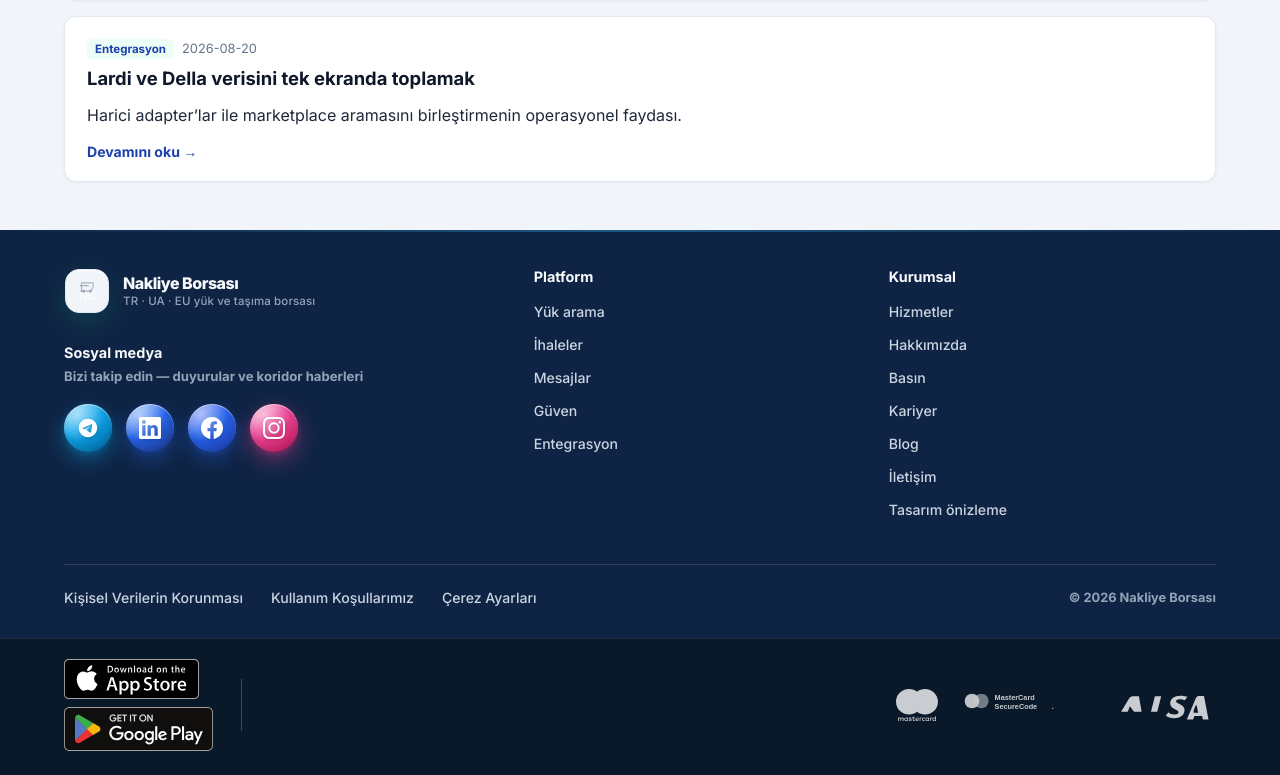
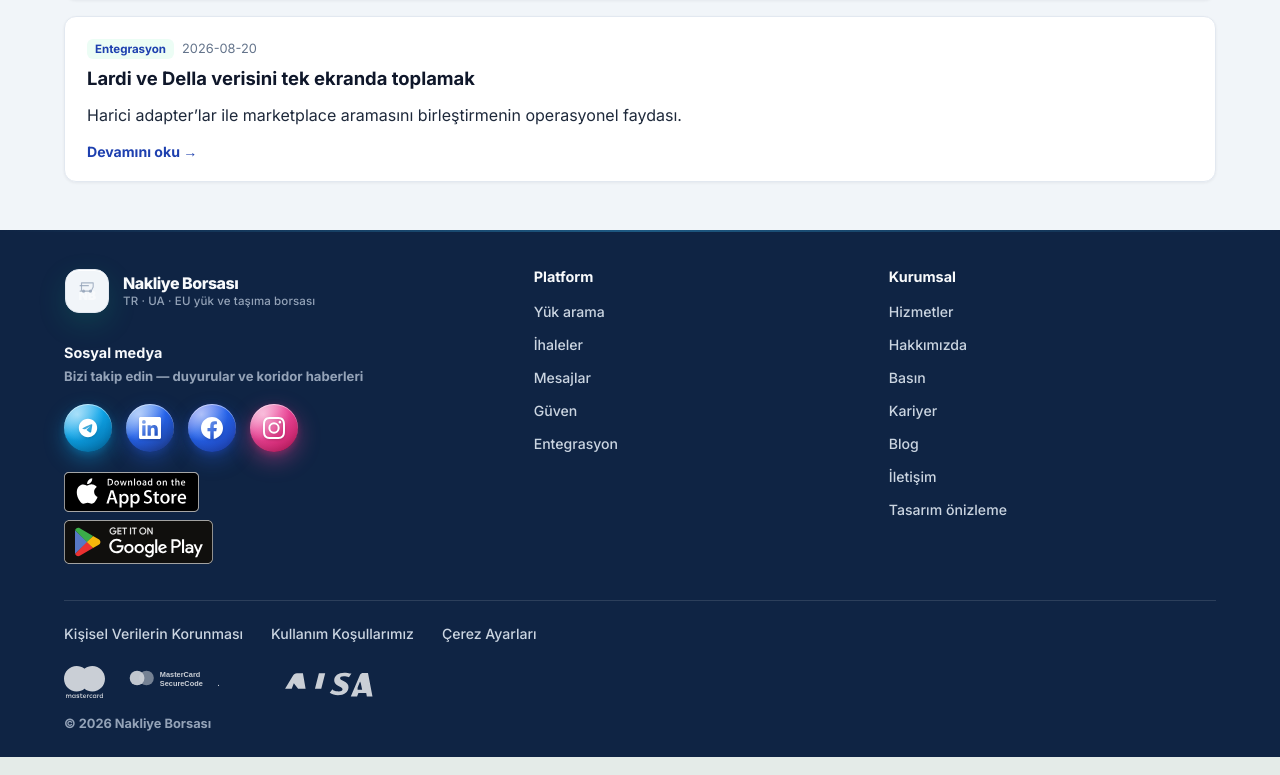
Before and after one commit to kutluhanakinci8-ux/nakliyeborsasi, a Next.js app in the folder apps/web/: page /blog in a window 1280 px wide. Shown: the part 879-1654 px from the top of the page. Built offline with nearby package versions, Linux system fonts and the light colour scheme.

Commit message:
fix(web): footer — ödeme logoları yasal/telif arası, mağaza sosyal altında
Co-authored-by: kutluhanakinci8-ux <kutluhanakinci8-ux@users.noreply.github.com>

```diff
--- a/apps/web/src/app/corporate-theme.css
+++ b/apps/web/src/app/corporate-theme.css
@@ -322,13 +322,8 @@
   color: #64748b;
 }
 
-.site-layout--corporate .site-footer-bottom {
-  border-top-color: rgba(255, 255, 255, 0.1);
-  background: #0a1929;
-}
-
-.site-layout--corporate .site-footer-bottom-rule {
-  background: rgba(148, 163, 184, 0.35);
+.site-layout--corporate .site-footer-meta {
+  border-top-color: rgba(255, 255, 255, 0.12);
 }
 
 .site-layout--corporate .payment-mark {
--- a/apps/web/src/app/globals.css
+++ b/apps/web/src/app/globals.css
@@ -1946,13 +1946,16 @@ a {
 .site-footer-meta {
   grid-column: 1 / -1;
   display: flex;
-  flex-wrap: wrap;
-  align-items: center;
-  justify-content: space-between;
-  gap: 12px 20px;
+  flex-direction: column;
+  align-items: stretch;
+  gap: 14px;
   padding-top: 18px;
   margin-top: 4px;
   border-top: 1px solid rgba(16, 185, 129, 0.12);
+}
+
+.site-footer-brand-social .site-footer-apps {
+  margin-top: 18px;
 }
 
 .site-footer-inner--3 {
@@ -2379,22 +2382,6 @@ a {
   color: #6ee7b7;
 }
 
-.site-footer-bottom {
-  border-top: 1px solid rgba(255, 255, 255, 0.1);
-  background: rgba(0, 0, 0, 0.12);
-}
-
-.site-footer-bottom-inner {
-  max-width: 1200px;
-  margin: 0 auto;
-  padding: 20px 24px 24px;
-  display: flex;
-  flex-wrap: wrap;
-  align-items: center;
-  justify-content: center;
-  gap: 20px 28px;
-}
-
 .site-footer-apps {
   display: flex;
   flex-direction: column;
@@ -2431,19 +2418,13 @@ a {
   height: 44px;
 }
 
-.site-footer-bottom-rule {
-  flex: 0 0 1px;
-  width: min(280px, 100%);
-  height: 1px;
-  background: rgba(255, 255, 255, 0.14);
-}
-
 .site-footer-payments {
   display: flex;
   flex-wrap: wrap;
   align-items: center;
-  justify-content: center;
-  gap: 16px 22px;
+  justify-content: flex-start;
+  gap: 14px 20px;
+  padding: 4px 0 2px;
 }
 
 .payment-mark {
@@ -2465,28 +2446,8 @@ a {
   opacity: 0.78;
 }
 
-@media (min-width: 720px) {
-  .site-footer-bottom-inner {
-    justify-content: space-between;
-    flex-wrap: nowrap;
-  }
-
-  .site-footer-apps {
-    flex-direction: column;
-    align-items: flex-start;
-    gap: 8px;
-  }
-
-  .site-footer-bottom-rule {
-    width: 1px;
-    height: 52px;
-    flex: 0 0 1px;
-  }
-
-  .site-footer-payments {
-    justify-content: flex-end;
-    flex: 1;
-  }
+.site-footer-meta .site-footer-copy {
+  margin-top: 2px;
 }
 
 .auth-page {
--- a/apps/web/src/components/FooterTrustBar.tsx
+++ b/apps/web/src/components/FooterTrustBar.tsx
@@ -5,20 +5,33 @@ const PLAY_STORE_URL =
   "https://play.google.com/store/apps/details?id=com.nakliyeborsasi.app";
 
 const STORE_BADGES = {
-  appStore: { src: "/footer/app-store.svg", width: 135, height: 40, alt: "Download on the App Store" },
-  googlePlay: { src: "/footer/google-play.svg", width: 155, height: 60, alt: "Get it on Google Play" },
+  appStore: {
+    src: "/footer/app-store.svg",
+    width: 135,
+    height: 40,
+    alt: "Download on the App Store",
+  },
+  googlePlay: {
+    src: "/footer/google-play.svg",
+    width: 155,
+    height: 60,
+    alt: "Get it on Google Play",
+  },
 } as const;
 
 const PAYMENT_MARKS = [
   { src: "/footer/mastercard.svg", width: 72, height: 32, alt: "Mastercard" },
-  { src: "/footer/mastercard-securecode.svg", width: 128, height: 32, alt: "Mastercard SecureCode" },
+  {
+    src: "/footer/mastercard-securecode.svg",
+    width: 128,
+    height: 32,
+    alt: "Mastercard SecureCode",
+  },
   { src: "/footer/visa.svg", width: 72, height: 24, alt: "Visa" },
 ] as const;
 
-export function FooterTrustBar() {
+export function FooterStoreBadges() {
   return (
-    <div className="site-footer-bottom">
-      <div className="site-footer-bottom-inner">
     <div className="site-footer-apps" aria-label="Mobil uygulama">
       <a
         className="store-badge"
@@ -51,7 +64,11 @@ export function FooterTrustBar() {
         />
       </a>
     </div>
-        <div className="site-footer-bottom-rule" aria-hidden />
+  );
+}
+
+export function FooterPaymentMarks() {
+  return (
     <div
       className="site-footer-payments"
       aria-label="Ödeme ve güvenlik iş ortakları"
@@ -68,7 +85,5 @@ export function FooterTrustBar() {
         </span>
       ))}
     </div>
-      </div>
-    </div>
   );
 }
--- a/apps/web/src/components/SiteFooter.tsx
+++ b/apps/web/src/components/SiteFooter.tsx
@@ -1,7 +1,7 @@
 import Link from "next/link";
 import { SiteBrand } from "./SiteBrand";
 import { SocialMediaLinks } from "./SocialMediaLinks";
-import { FooterTrustBar } from "./FooterTrustBar";
+import { FooterPaymentMarks, FooterStoreBadges } from "./FooterTrustBar";
 import { CORPORATE_NAV_ITEMS, PLATFORM_NAV_ITEMS } from "../lib/siteNavigation";
 
 const LEGAL_LINKS = [
@@ -28,6 +28,7 @@ export function SiteFooter() {
               Bizi takip edin — duyurular ve koridor haberleri
             </p>
             <SocialMediaLinks />
+            <FooterStoreBadges />
           </div>
         </div>
         <div className="site-footer-col">
@@ -58,10 +59,10 @@ export function SiteFooter() {
               </Link>
             ))}
           </nav>
+          <FooterPaymentMarks />
           <p className="site-footer-copy">© {new Date().getFullYear()} Nakliye Borsası</p>
         </div>
       </div>
-      <FooterTrustBar />
     </footer>
   );
 }
```
Also changed, not shown: apps/web/public/footer/README.md. Lines whose indentation alone changed are shown as unchanged.
